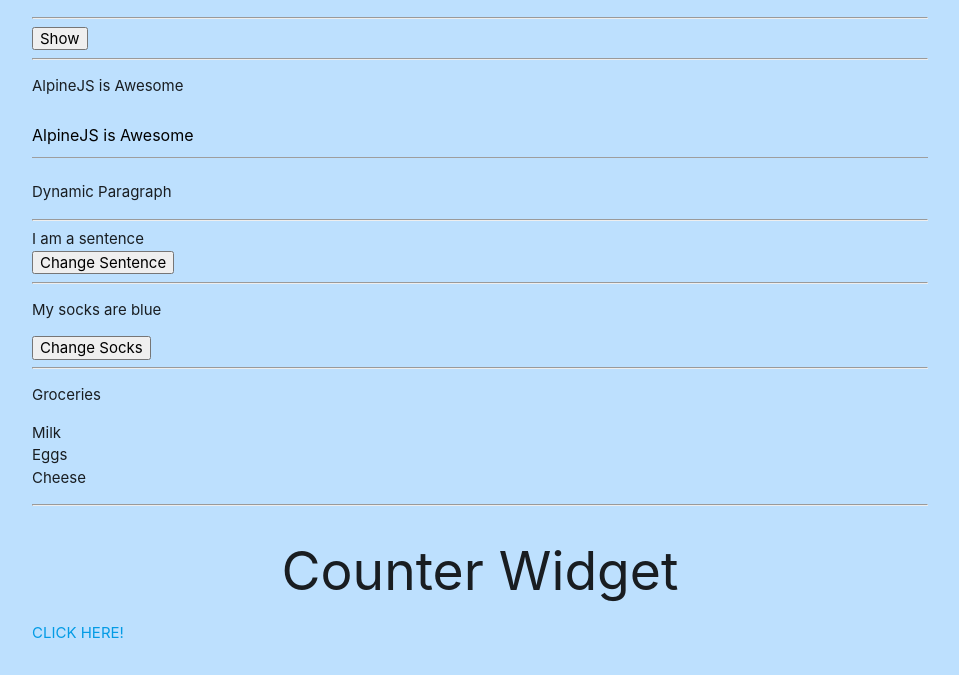
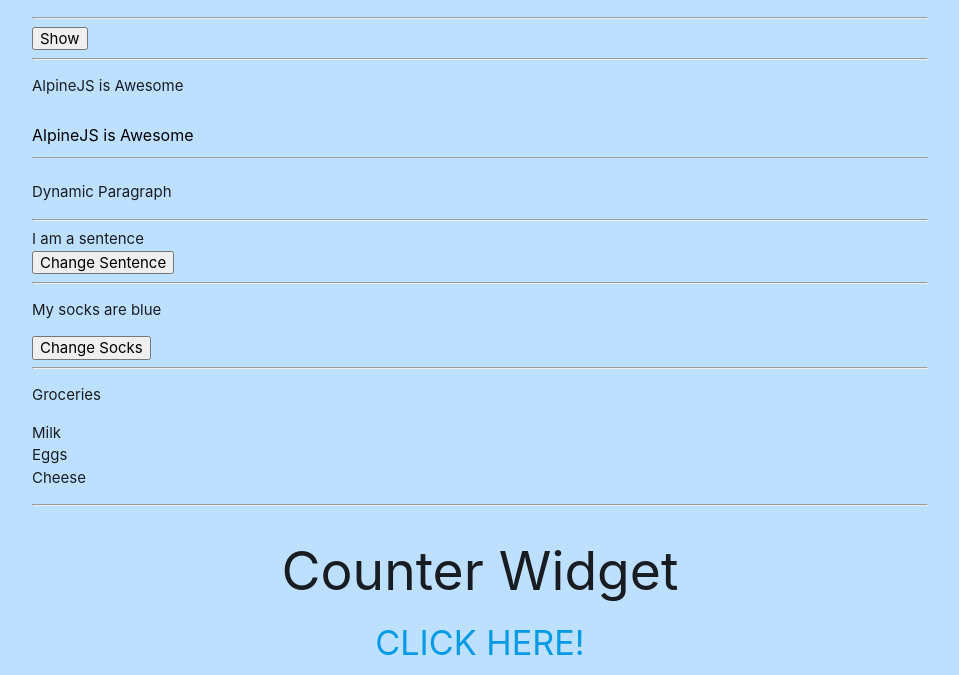
Before and after one commit to grac-e/alpinejs-widgets-intro, a plain HTML site: page index.html in a window 1280 px wide. Shown: the part 342-1017 px from the top of the page, without its empty margins (160-1119 px from the left). Before the commit the page ends 987 px from the top, so only its background shows below. Drawn offline with nearby package versions, Linux system fonts and the light colour scheme.

Commit message:
Counter widget

```diff
--- a/index.html
+++ b/index.html
@@ -104,7 +104,7 @@
 
         <hr />
         <h2 class="center-text">Counter Widget</h2>
-        <a href="./counter.html" target="_blank">CLICK HERE!</a>
+        <h4 class="center-text"><a href="./counter.html" target="_blank">CLICK HERE!</a></h4>
 
     </div>
 </body>
```
